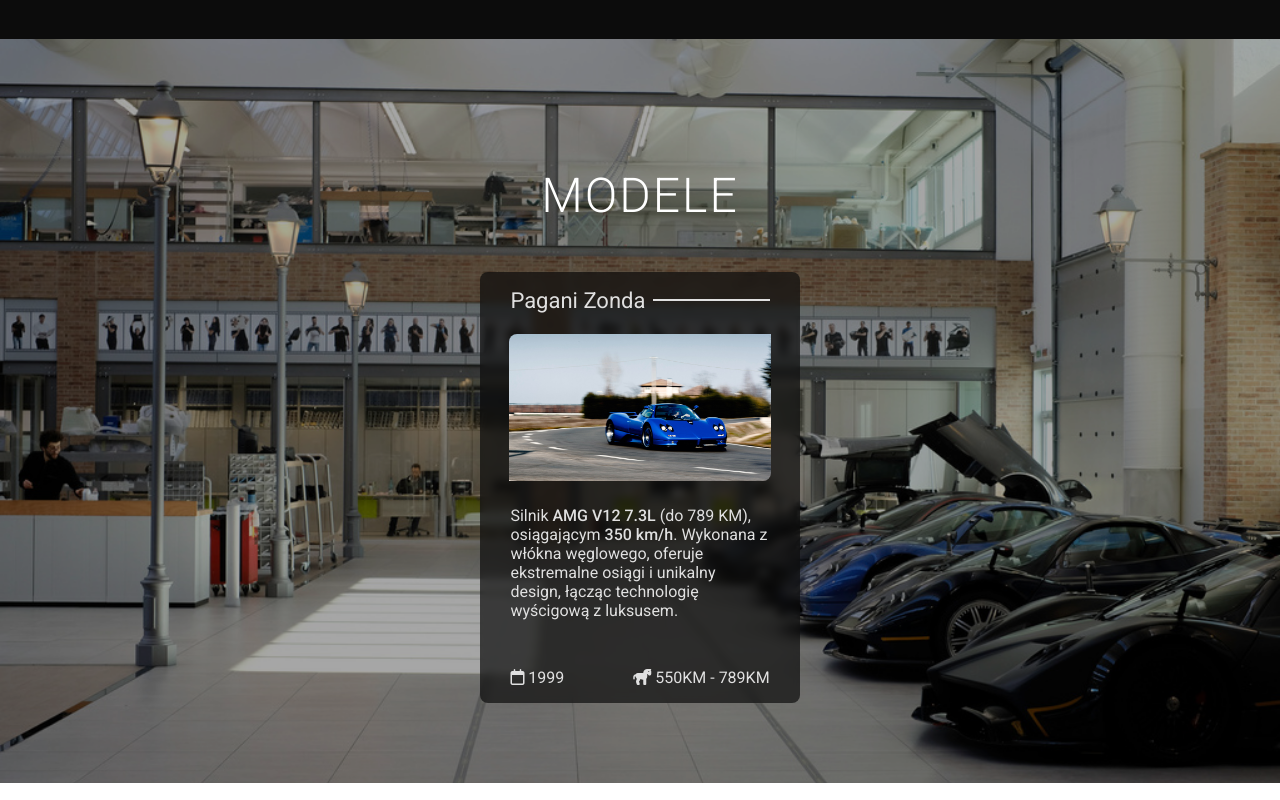
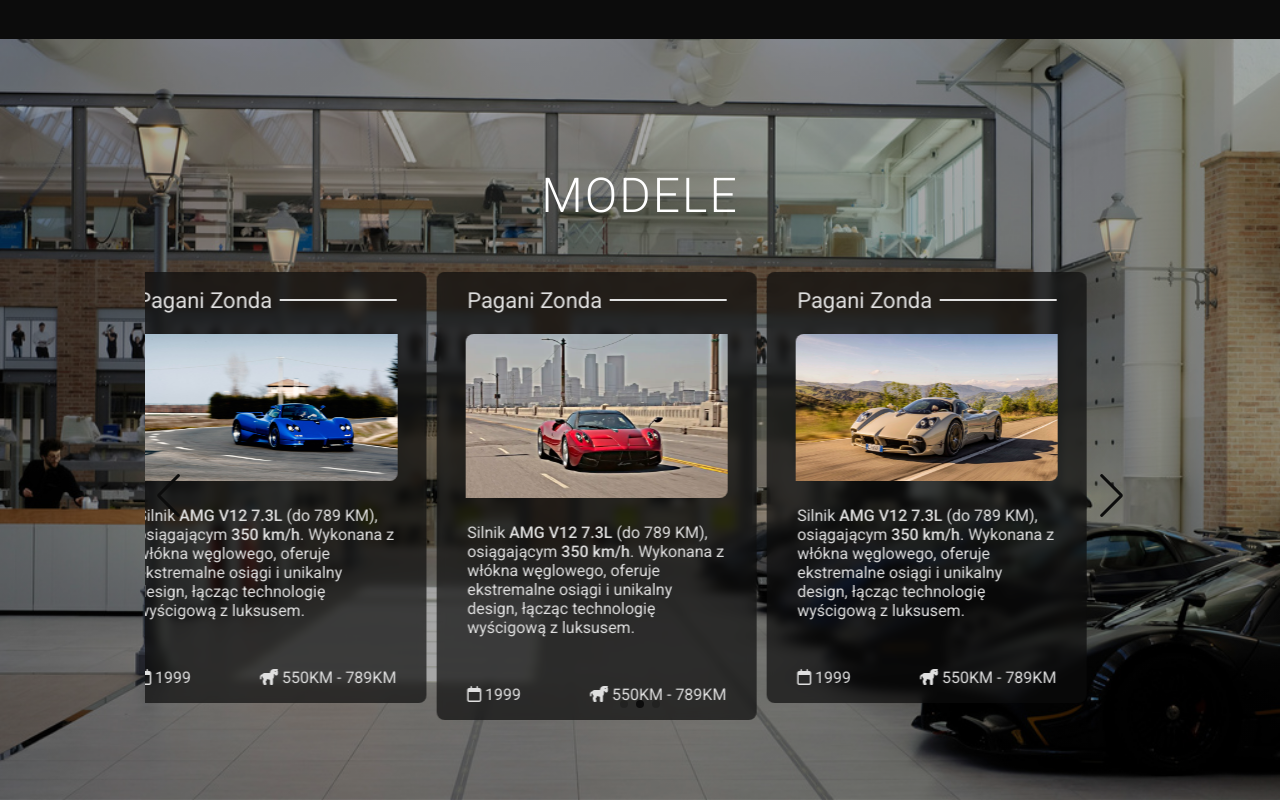
Before and after one commit to Dykciak/PaganiSite, a website: page index.html in a window 1280 px wide. Shown: the part 1964-2764 px from the top of the page. Drawn offline with nearby package versions, Linux system fonts and the light colour scheme; a web font is replaced by a local one.

Commit message:
working on slider

```diff
--- a/index.html
+++ b/index.html
@@ -115,10 +115,9 @@
 			<!--  ============================================================================================================== -->
 			<section class="models section-padding" id="models">
 				<h2 class="section-heading">Modele</h2>
-				<div class="slide">
-					<div class="slide__content">
-						<div class="slide__card-wrapper">
-							<div class="slide__card">
+				<div class="swiper mySwiper">
+					<div class="swiper-wrapper">
+						<div class="slide__card swiper-slide">
 							<div class="slide__card__text-content">
 								<div class="slide__card__text-content-heading">
 									<h3>Pagani Zonda</h3>
@@ -150,13 +149,74 @@
 								</div>
 							</div>
 						</div>
-
-
+						<div class="slide__card swiper-slide">
+							<div class="slide__card__text-content">
+								<div class="slide__card__text-content-heading">
+									<h3>Pagani Zonda</h3>
+									<div class="line"></div>
 								</div>
 							</div>
-					<!-- <div class="swiper-button-next"></div>
+							<div class="slide__card__image-content">
+								<span class="slide__overlay"></span>
+								<div class="slide__card-img-box">
+									<img
+										src="./dist/img/huayra.webp"
+										alt="Pagani Huayra"
+										class="slide__card-img-box-img"
+									/>
+								</div>
+							</div>
+							<div class="slide__card__text-content">
+								<p class="slide__card__text-content-desc">
+									<!-- rok w lewym dolnym rogu, cena w prawym dolnym rogu, a pozostałę parametry w krótkim opisie -->
+
+									Silnik <span>AMG V12 7.3L</span> (do 789 KM), osiągającym
+									<span>350 km/h</span>. Wykonana z włókna węglowego, oferuje
+									ekstremalne osiągi i unikalny design, łącząc technologię
+									wyścigową z luksusem.
+								</p>
+								<div class="slide__card__text-content-icons">
+									<p><i class="fa-regular fa-calendar"></i> 1999</p>
+									<p><i class="fa-solid fa-horse"></i> 550KM - 789KM</p>
+								</div>
+							</div>
+						</div>
+						<div class="slide__card swiper-slide">
+							<div class="slide__card__text-content">
+								<div class="slide__card__text-content-heading">
+									<h3>Pagani Zonda</h3>
+									<div class="line"></div>
+								</div>
+							</div>
+							<div class="slide__card__image-content">
+								<span class="slide__overlay"></span>
+								<div class="slide__card-img-box">
+									<img
+										src="./dist/img/utopia.webp"
+										alt="Pagani Utopia"
+										class="slide__card-img-box-img"
+									/>
+								</div>
+							</div>
+							<div class="slide__card__text-content">
+								<p class="slide__card__text-content-desc">
+									<!-- rok w lewym dolnym rogu, cena w prawym dolnym rogu, a pozostałę parametry w krótkim opisie -->
+
+									Silnik <span>AMG V12 7.3L</span> (do 789 KM), osiągającym
+									<span>350 km/h</span>. Wykonana z włókna węglowego, oferuje
+									ekstremalne osiągi i unikalny design, łącząc technologię
+									wyścigową z luksusem.
+								</p>
+								<div class="slide__card__text-content-icons">
+									<p><i class="fa-regular fa-calendar"></i> 1999</p>
+									<p><i class="fa-solid fa-horse"></i> 550KM - 789KM</p>
+								</div>
+							</div>
+						</div>
+					</div>
+					<div class="swiper-button-next"></div>
 					<div class="swiper-button-prev"></div>
-					<div class="swiper-pagination"></div> -->
+					<div class="swiper-pagination"></div>
 				</div>
 
 				<!-- <p class="gallery">Zobacz galerię samochodów Pagani! <a href="./gallery.html">Kliknij tutaj</a></p> -->
--- a/src/js/main.js
+++ b/src/js/main.js
@@ -47,10 +47,9 @@
 	});
 };
 
-
 var swiper = new Swiper(".mySwiper", {
 	slidesPerView: 1,
-	spaceBetween: 30,
+	spaceBetween: 10,
 	loop: true,
 	pagination: {
 		el: ".swiper-pagination",
@@ -60,6 +59,12 @@
 		nextEl: ".swiper-button-next",
 		prevEl: ".swiper-button-prev",
 	},
+	autoplay: {
+		delay: 5000,
+	},
+	grid: {
+		rows: 1,
+	},
 });
 
 document.addEventListener("DOMContentLoaded", main);
--- a/src/sass/main.scss
+++ b/src/sass/main.scss
@@ -265,9 +265,17 @@
 	}
 }
 
-.swiper {
-	width: 600px;
-	height: 300px;
+.swiper{
+	max-width: 320px;
+	&-button{
+		&-prev, &-next{
+			color: $main-color;
+		}
+	}
+
+}
+.swiper-pagination-bullet-active{
+	background-color: $main-color;
 }
 // =======================================================================
 // =======================================================================
@@ -300,6 +308,11 @@
 				}
 			}
 		}
+	}
+}
+@media (min-width: 768px) {
+	.swiper{
+		max-width: fit-content;
 	}
 }
 
```
Also changed, not shown: tesw.html (added, +49 -0 lines), dist/css/main_min.css, dist/js/main_min.js, src/sass/_mixins.scss (line endings or trailing spaces). Lines whose indentation alone changed are shown as unchanged.
